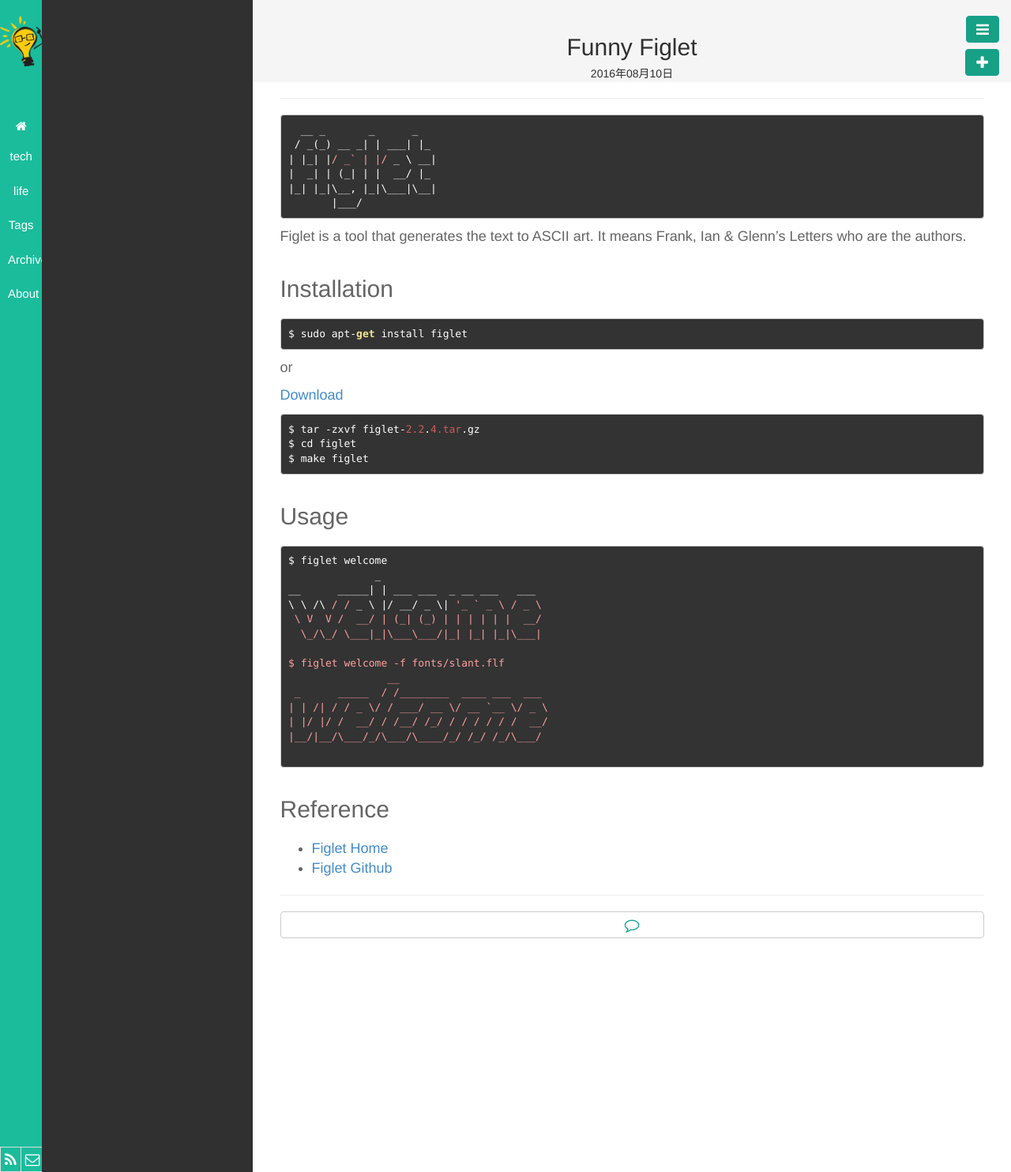
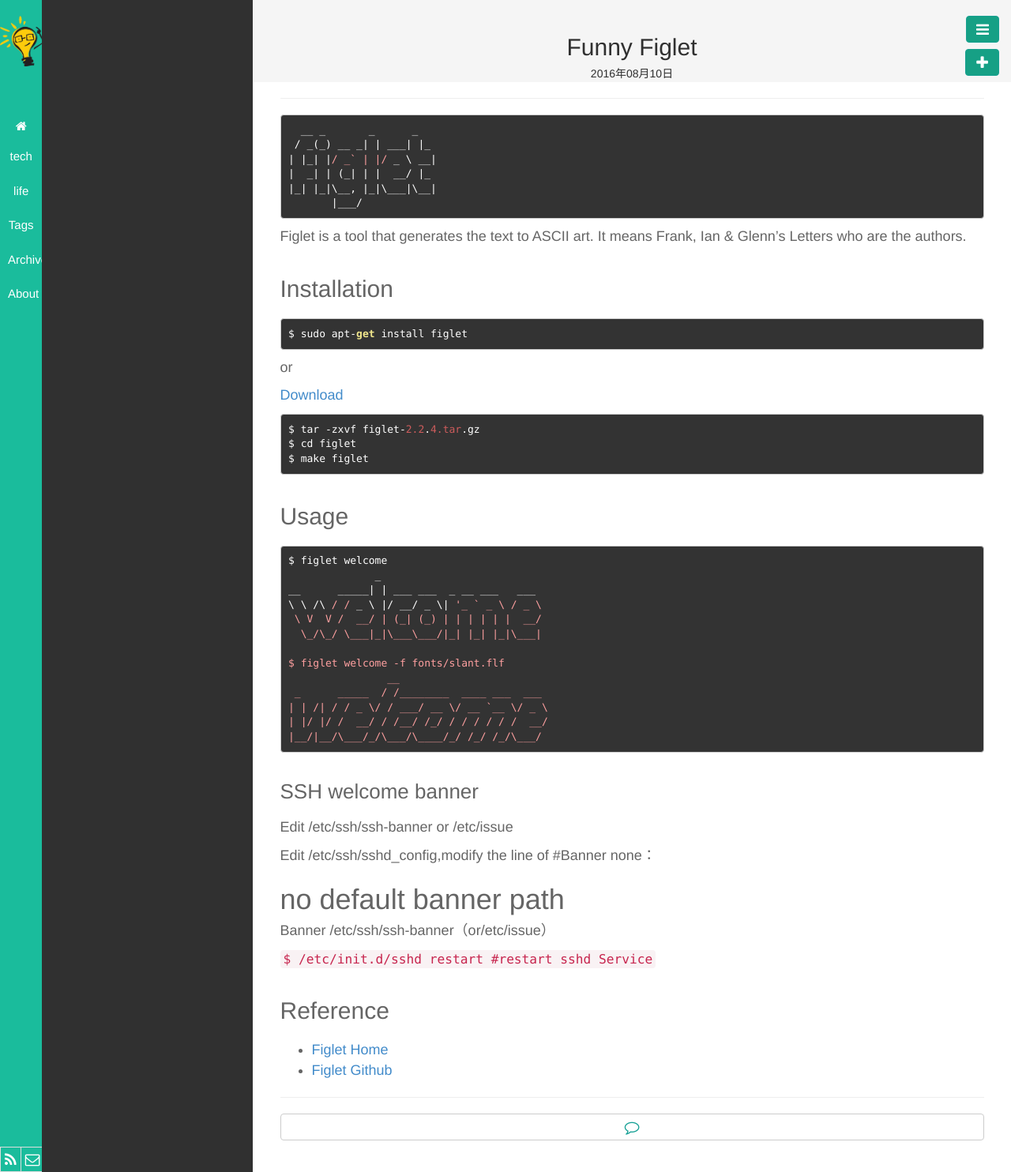
Before and after one commit to wenchma/wenchma.github.io, a Jekyll site: the page built from _posts/2016-08-10-funny-figlet.md, in a window 1280 px wide. Shown: the whole page at 79% size. Built offline with Jekyll 4.4.1, drawn with Linux system fonts in a browser that asks for light colours.

Commit message:
ssh banner for figlet

````diff
--- a/_posts/2016-08-10-funny-figlet.md
+++ b/_posts/2016-08-10-funny-figlet.md
@@ -52,8 +52,17 @@
 | |/ |/ /  __/ / /__/ /_/ / / / / / /  __/
 |__/|__/\___/_/\___/\____/_/ /_/ /_/\___/
 
+```
 
-```
+### SSH welcome banner
+
+Edit /etc/ssh/ssh-banner or /etc/issue
+
+Edit /etc/ssh/sshd_config,modify the line of #Banner none：
+# no default banner path
+Banner /etc/ssh/ssh-banner（or/etc/issue）
+
+`$ /etc/init.d/sshd restart #restart sshd Service`
 
 ## Reference
 
````
